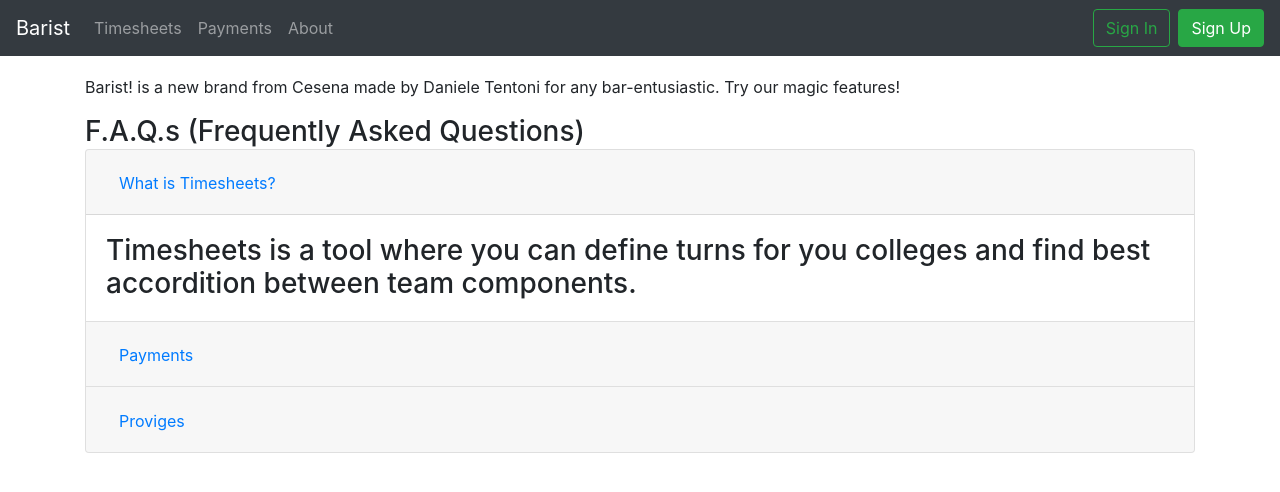
After one commit to Daniele-Tentoni/barist, a PHP site: page /about.php in a window 1280 px wide. The commit adds this page. Shown: the top 492 px of the page. Run offline with PHP 8.4, Linux system fonts and the light colour scheme.

Commit message:
About page creation.

```diff
--- /dev/null
+++ b/web/about.php
@@ -0,0 +1,80 @@
+<!doctype html>
+<html lang="en">
+
+<head>
+	<?php
+	$title = "Home";
+	require("components/headers/main_header.php");
+	?>
+</head>
+
+<body>
+	<?php require("components/navbar/navbar.php"); ?>
+
+	<div class="container">
+		<div class="row">
+			<div class="col-sm">
+                <p>
+                    Barist! is a new brand from Cesena made by Daniele Tentoni for any bar-entusiastic. Try our magic features!
+                </p>
+                <p>
+                <h3>F.A.Q.s (Frequently Asked Questions)
+                <div class="accordion" id="accordionExample">
+  <div class="card">
+    <div class="card-header" id="headingOne">
+      <h2 class="mb-0">
+        <button class="btn btn-link" type="button" data-toggle="collapse" data-target="#collapseOne" aria-expanded="true" aria-controls="collapseOne">
+          What is Timesheets?
+        </button>
+      </h2>
+    </div>
+
+    <div id="collapseOne" class="collapse show" aria-labelledby="headingOne" data-parent="#accordionExample">
+      <div class="card-body">
+        Timesheets is a tool where you can define turns for you colleges and find best accordition between team components.
+      </div>
+    </div>
+  </div>
+  <div class="card">
+    <div class="card-header" id="headingTwo">
+      <h2 class="mb-0">
+        <button class="btn btn-link collapsed" type="button" data-toggle="collapse" data-target="#collapseTwo" aria-expanded="false" aria-controls="collapseTwo">
+          Payments
+        </button>
+      </h2>
+    </div>
+    <div id="collapseTwo" class="collapse" aria-labelledby="headingTwo" data-parent="#accordionExample">
+      <div class="card-body">
+        Payments is a toll where you can define payments for your team comp based on hours worked.
+      </div>
+    </div>
+  </div>
+  <div class="card">
+    <div class="card-header" id="headingThree">
+      <h2 class="mb-0">
+        <button class="btn btn-link collapsed" type="button" data-toggle="collapse" data-target="#collapseThree" aria-expanded="false" aria-controls="collapseThree">
+          Proviges
+        </button>
+      </h2>
+    </div>
+    <div id="collapseThree" class="collapse" aria-labelledby="headingThree" data-parent="#accordionExample">
+      <div class="card-body">
+        What are proviges?
+      </div>
+    </div>
+  </div>
+</div>
+
+                </p>
+			</div>
+		</div>
+	</div>
+
+	<!-- Optional JavaScript -->
+	<!-- jQuery first, then Popper.js, then Bootstrap JS -->
+	<script src="https://code.jquery.com/jquery-3.4.1.slim.min.js" integrity="sha384-J6qa4849blE2+poT4WnyKhv5vZF5SrPo0iEjwBvKU7imGFAV0wwj1yYfoRSJoZ+n" crossorigin="anonymous"></script>
+	<script src="https://cdn.jsdelivr.net/npm/popper.js@1.16.0/dist/umd/popper.min.js" integrity="sha384-Q6E9RHvbIyZFJoft+2mJbHaEWldlvI9IOYy5n3zV9zzTtmI3UksdQRVvoxMfooAo" crossorigin="anonymous"></script>
+	<script src="https://stackpath.bootstrapcdn.com/bootstrap/4.4.1/js/bootstrap.min.js" integrity="sha384-wfSDF2E50Y2D1uUdj0O3uMBJnjuUD4Ih7YwaYd1iqfktj0Uod8GCExl3Og8ifwB6" crossorigin="anonymous"></script>
+</body>
+
+</html>
--- a/web/components/navbar/navbar.php
+++ b/web/components/navbar/navbar.php
@@ -5,13 +5,18 @@
 	</button>
 
 	<div class="collapse navbar-collapse" id="navbarSupportedContent">
-		<ul class="navbar-nav">
+		<ul class="navbar-nav mr-auto">
 			<li class="nav-item">
 				<a class="nav-link" href="timesheets.php">Timesheets <span class="sr-only">(current)</span></a>
 			</li>
 			<li class="nav-item">
 				<a class="nav-link" href="payments.php">Payments</a>
 			</li>
+			<li class="nav-item">
+				<a class="nav-link" href="about.php">About</a>
+			</li>
+		</ul>
+		<ul class="navbar-nav">
 			<form class="form-inline">
 				<a class="btn btn-outline-success mr-sm-2" href="signin.php" role="button">Sign In</a>
 				<a class="btn btn-success my-2 my-sm-0" href="signup.php" role="button">Sign Up</a>
```
Also changed, not shown: web/index.php (+10 -2 lines).
